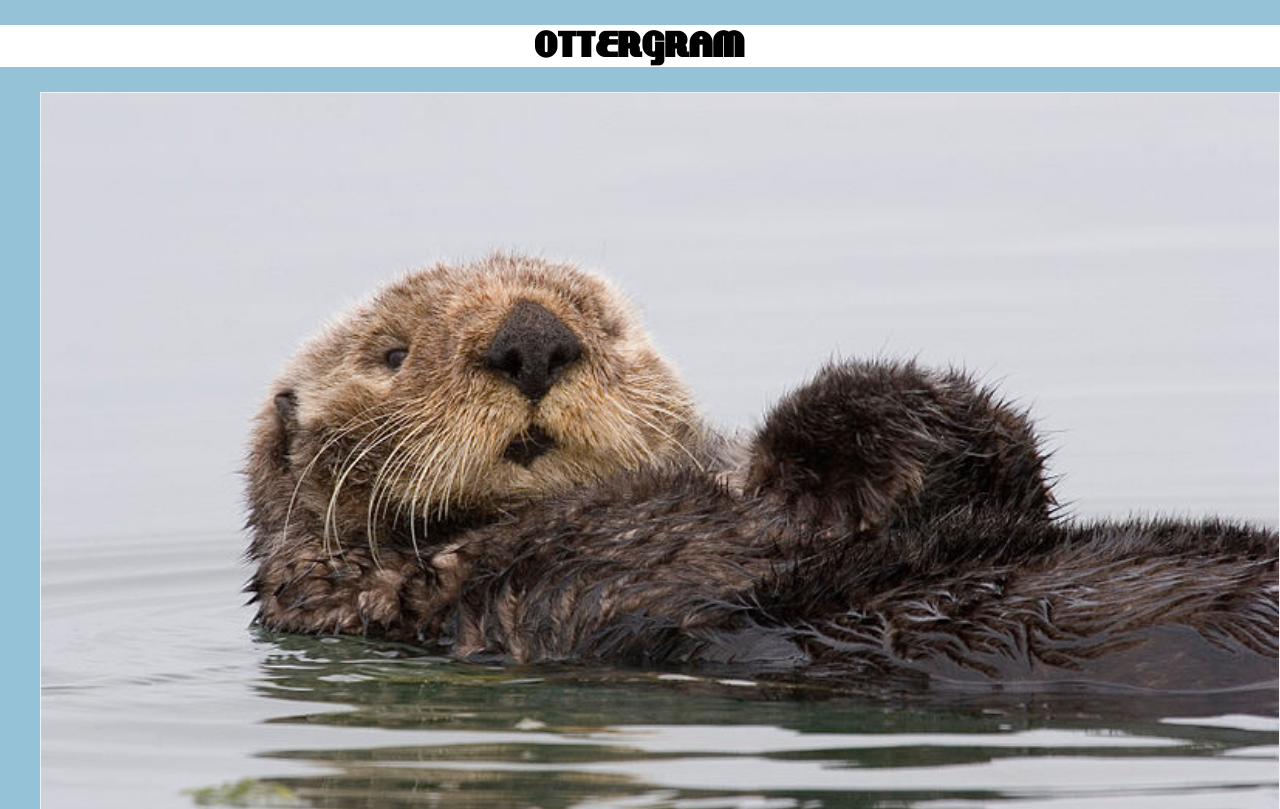
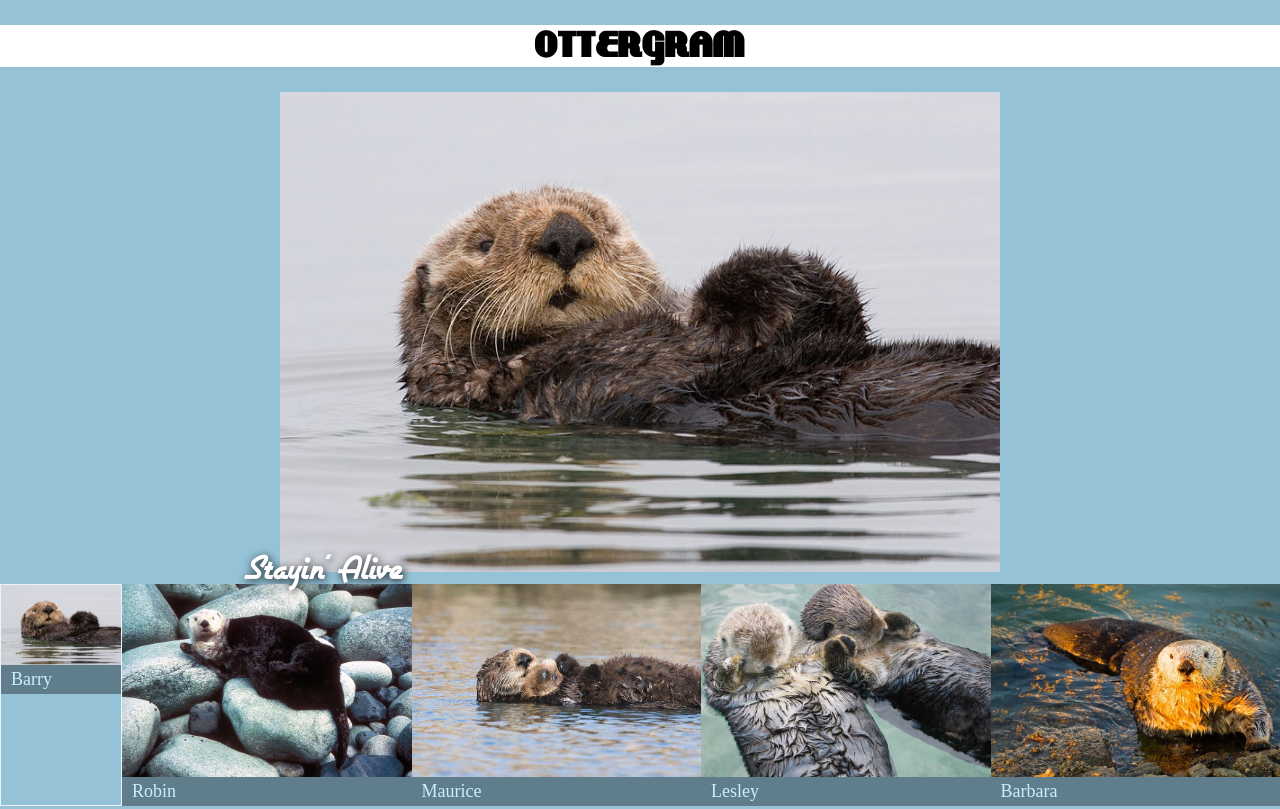
Before and after one commit to kchang8/CS349_hw1, a plain HTML site: page index.html in a window 1280 px wide. Shown: the top 809 px of the page. Drawn offline with nearby package versions, Linux system fonts and the light colour scheme.

Commit message:
Modified files for ottergram

```diff
--- a/index.html
+++ b/index.html
@@ -3,16 +3,17 @@
 
 <head>
   <meta charset="utf-8">
-  <title>ottergram</title>
+  <title>Ottergram</title>
   <link rel="stylesheet" href ="https://cdnjs.cloudflare.com/ajax/libs/normalize/8.0.1/normalize.min.css">
   <link rel="stylesheet" href="stylesheets/styles.css">
 </head>
 
 <body>
-  <header>
+  <header class="main-header">
     <h1 class="logo-text">ottergram</h1>
   </header>
-   <ul class="thumbnail-list">
+  <main class="main-content">
+    <ul class="thumbnail-list">
       <li class="thumbnail-item">
         <a href="#">
           <img class="thumbnail-image" src="img/otter1.jpg" alt="Barry the Otter">
@@ -44,6 +45,15 @@
         </a>
       </li>
    </ul>
+
+   <div class="detail-image-container">
+     <div class="detail-image-frame">
+       <img class="detail-image" src="img/otter1.jpg" alt="">
+       <span class="detail-image-title">Stayin' Alive</span>
+     </div>
+   </div>
+ </main>
+
 </body>
 
 </html>
--- a/stylesheets/styles.css
+++ b/stylesheets/styles.css
@@ -1,3 +1,14 @@
+@font-face {
+  font-family: 'airstreamregular';
+  src: url('fonts/Airstream-webfont.eot');
+  src: url('fonts/Airstream-webfont.eot?#iefix') format('embedded-opentype'),
+       url('fonts/Airstream-webfont.woff') format('woff'),
+       url('fonts/Airstream-webfont.ttf') format('truetype'),
+       url('fonts/Airstream-webfont.svg#airstreamregular') format('svg');
+  font-weight: normal;
+  font-style: normal;
+}
+
 @font-face {
     font-family: 'lakeshore';
     src: url('fonts/LAKESHOR-webfont.eot');
@@ -9,23 +20,59 @@
     font-style: normal;
 }
 
-body{
+html, body {
+  height: 100%;
+}
+
+body {
+  display: flex;
+  flex-direction: column;
+
   font-size: 10px;
   background: rgb(149, 194, 215);
 }
 
-a{
+a {
   text-decoration: none;
 }
+
+.main-header {
+  flex: 0 1 auto;
+}
+
 .logo-text {
   background: white;
 
   text-align: center;
   text-transform: uppercase;
+  font-family: lakeshore;
   font-size: 37px;
 }
+
+.main-content {
+  flex: 1 1 auto;
+  display: flex;
+  flex-direction: column;
+}
+
+.thumbnail-item {
+  display: inline-block;
+  min-width: 120px;
+  max-width: 120px;
+  border: 1px solid rgb(100%, 100%, 100%);
+  border: 1px solid rgba(100%, 100%, 100%, 0.8);
+}
+
 .thumbnail-list {
+  flex: 0 1 auto;
+  order: 2;
+  display: flex;
+  justify-content: space-between;
   list-style: none;
+  padding: 0;
+
+  white-space: nowrap;
+  overflow-x: auto;
 }
 
 .thumbnail-image {
@@ -43,20 +90,29 @@ a{
   color: rgb(202,238,255);
 }
 
-.thumbnail-item {
-  display: block;
-  border: 1px solid rgb(100%, 100%, 100%);
-  border: 1px solid rgba(100%, 100%, 100%, 0.8);
+.detail-image-container {
+  flex: 1 1 auto;
+  display: flex;
+  justify-content: center;
+  align-items: center;
 }
 
+.detail-image-frame {
+  position: relative;
+  text-align: center;
+}
 
+.detail-image {
+  width: 90%;
+}
 
+.detail-image-title {
+  position: absolute;
+  bottom: -16px;
+  left: 4px;
 
-.logo-text {
- background: white;
-
- text-align: center;
- text-transform: uppercase;
- font-family: lakeshore;
- font-size: 37px;
+  font-family: airstreamregular;
+  color: white;
+  text-shadow: rgba(0, 0, 0, 0.9) 1px 2px 9px;
+  font-size: 40px;
 }
```
